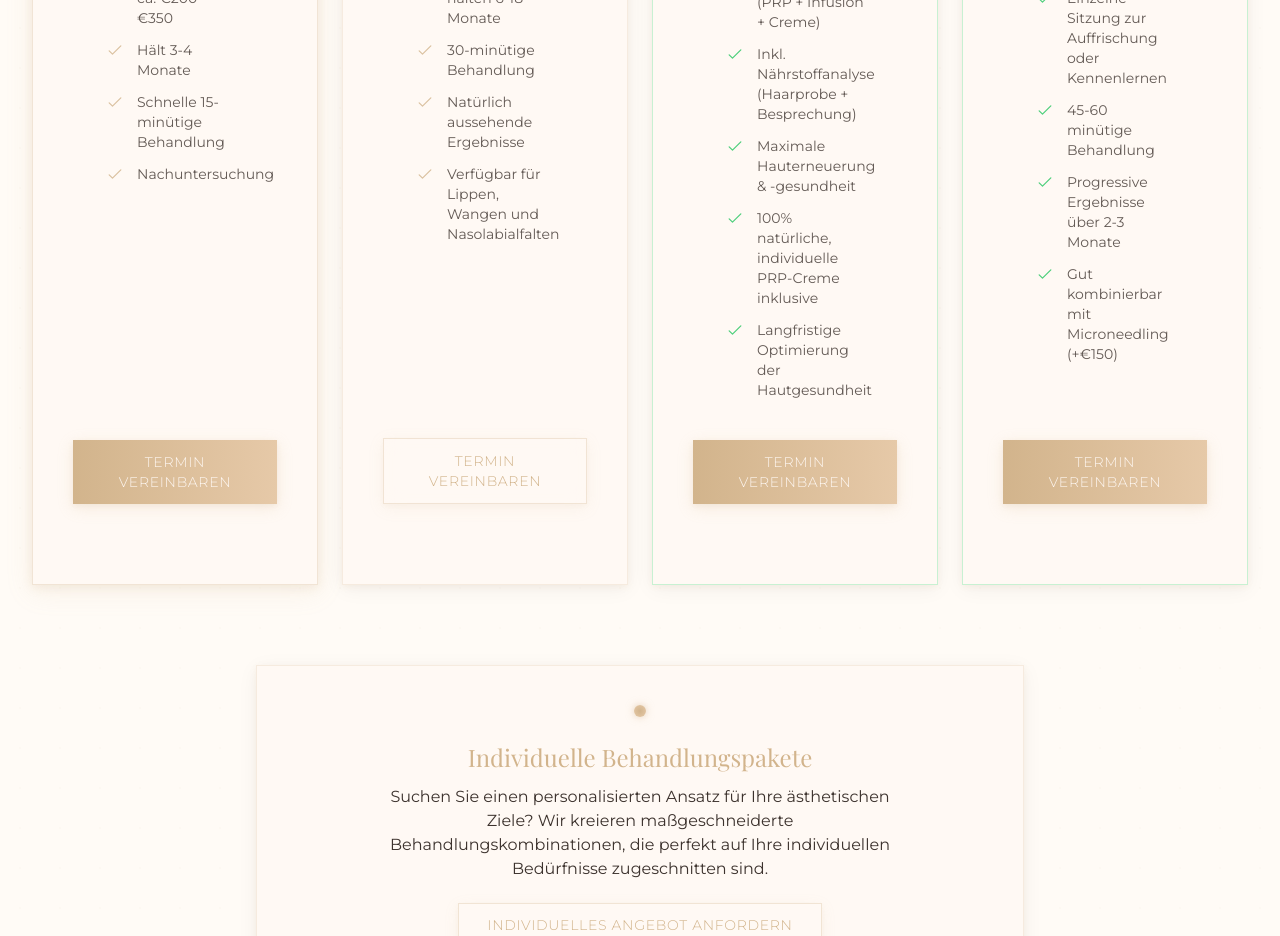
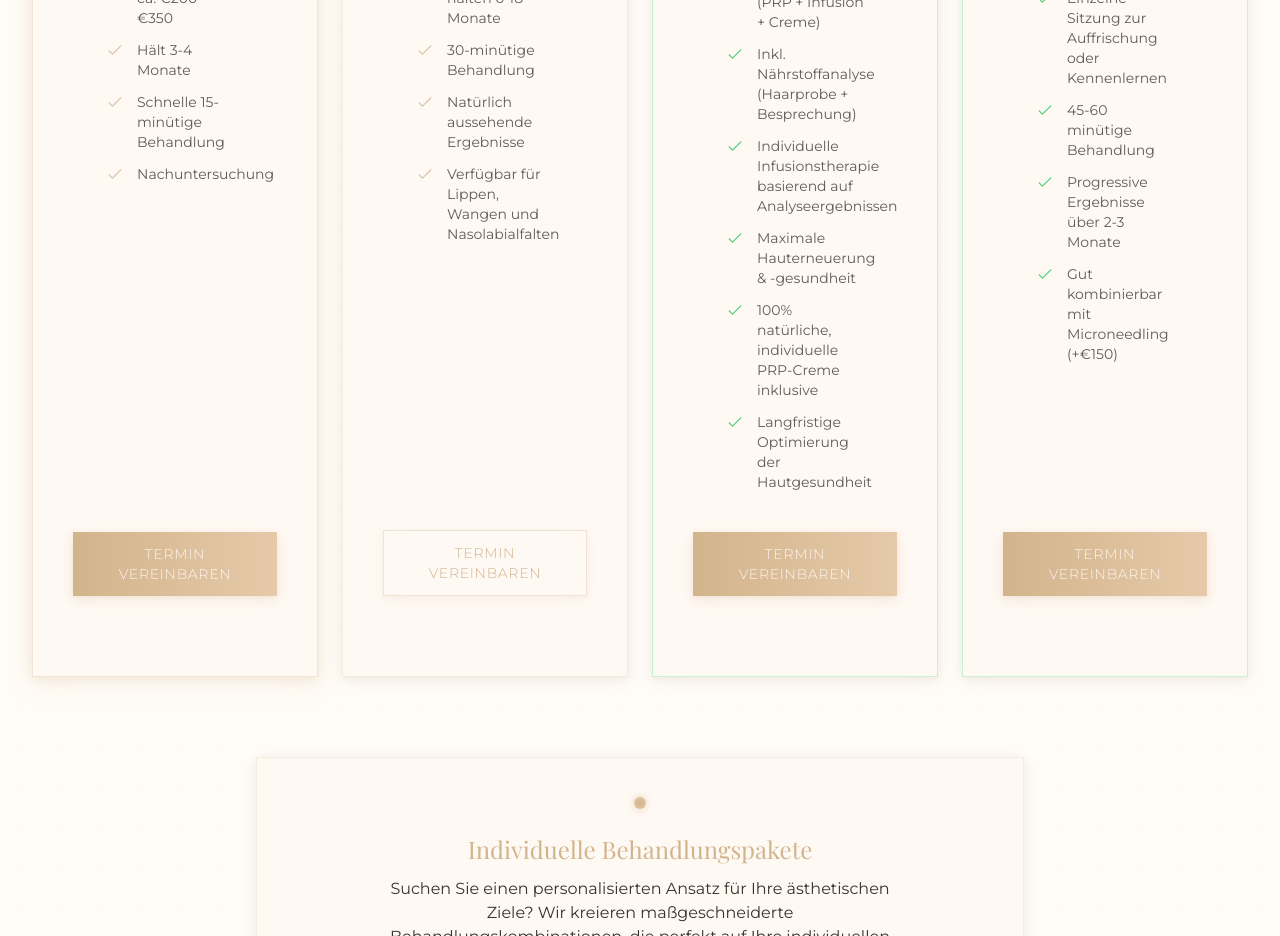
Before and after one commit to quualle/medestitique, a Next.js app: page / in a window 1280 px wide. Shown: the part 3880-4816 px from the top of the page. Built offline with nearby package versions, Linux system fonts and the light colour scheme.

Commit message:
Add missing infusion therapy feature to Anti-Aging treatment plan

```diff
--- a/app/components/Pricing.tsx
+++ b/app/components/Pricing.tsx
@@ -46,6 +46,7 @@ const pricingPlans = [
     features: [
       '4 Sitzungen (PRP + Infusion + Creme)',
       'Inkl. Nährstoffanalyse (Haarprobe + Besprechung)',
+      'Individuelle Infusionstherapie basierend auf Analyseergebnissen',
       'Maximale Hauterneuerung & -gesundheit',
       '100% natürliche, individuelle PRP-Creme inklusive',
       'Langfristige Optimierung der Hautgesundheit'
```
